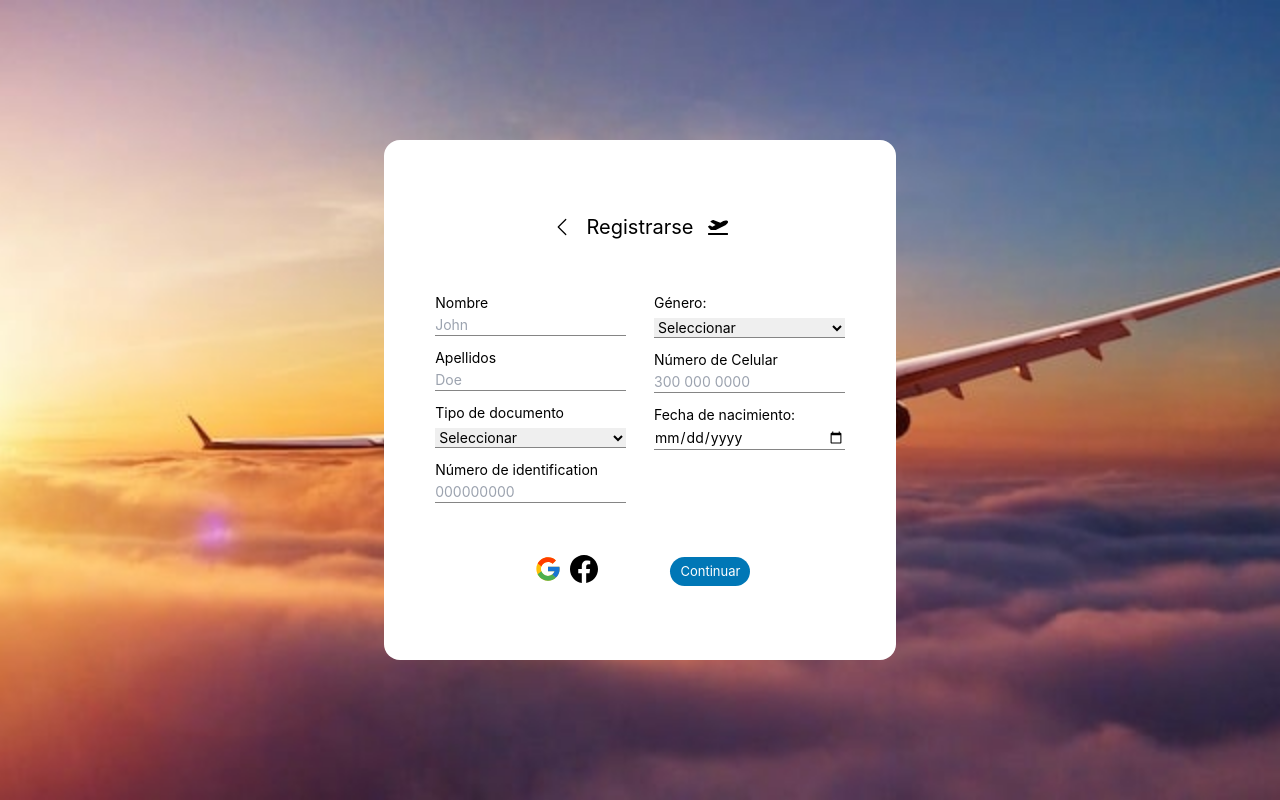
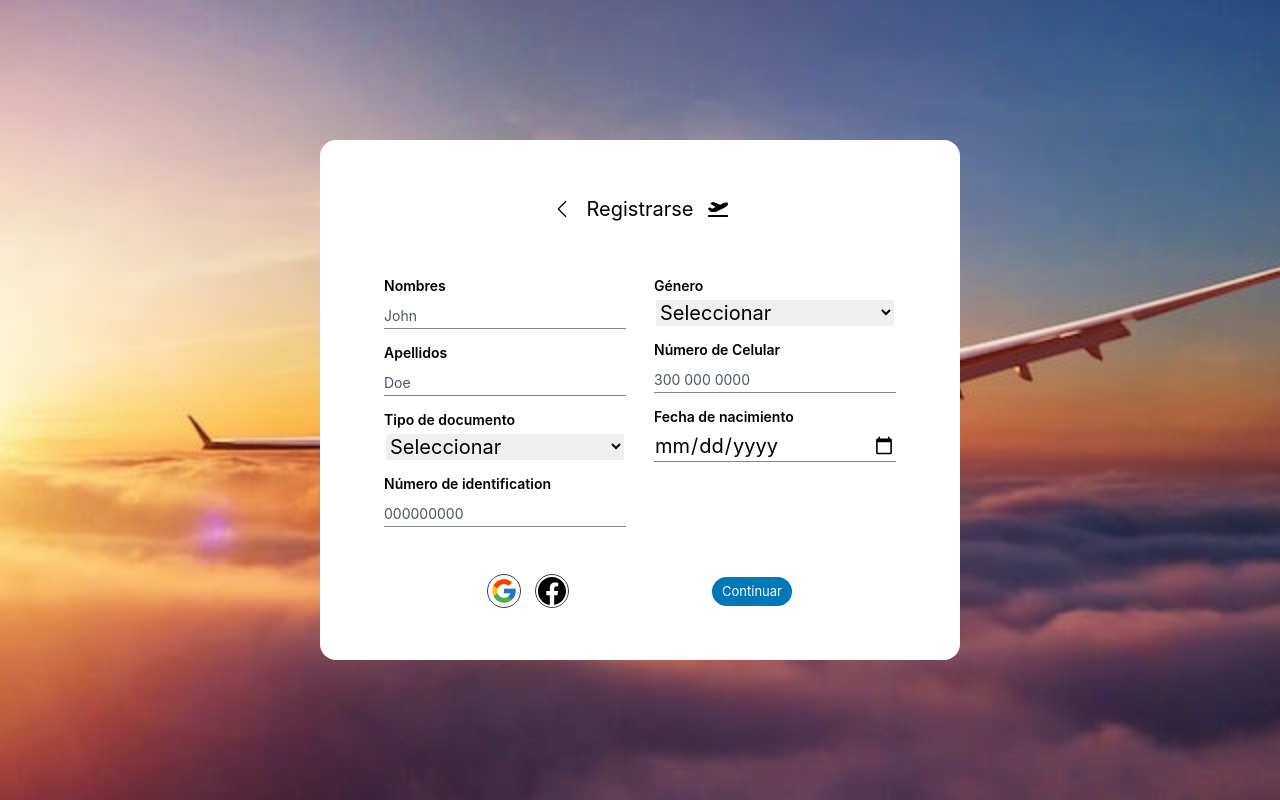
Before and after one commit to manuelRestrep0/frontend-presencial, a Next.js app: page /auth-a/signup in a window 1280 px wide. Built offline with nearby package versions, Linux system fonts and the light colour scheme.

Commit message:
Pagina de registro refactorizada

```diff
--- a/app/auth-a/signup/page.tsx
+++ b/app/auth-a/signup/page.tsx
@@ -10,15 +10,15 @@ import { FcGoogle } from "react-icons/fc";
 import { BsFacebook } from "react-icons/bs";
 
 import { BasicInfo } from '../../../components/UserRegistration/BasicInfo';
-import{ AdditionalInfo} from '../../../components/UserRegistration/AdditionalInfo';
-import {AddressInfo} from '../../../components/UserRegistration/AddressInfo';
-import {SignupInfo} from '../../../components/UserRegistration/SignupInfo';
+import { AdditionalInfo } from '../../../components/UserRegistration/AdditionalInfo';
+import { AddressInfo } from '../../../components/UserRegistration/AddressInfo';
+import { SignupInfo } from '../../../components/UserRegistration/SignupInfo';
 
 
 
 const Form = () => {
 
-    const [isPasswordValid, setValidSignup] = useState(false)
+    const [isPasswordValid, setValidSignup] = useState(true)
 
     const [page, setPage] = useState(0);
     const [windowWidth, setWindowWidth] = useState(0);
@@ -103,40 +103,40 @@ const Form = () => {
 
     const PageDisplay = () => {
 
-        if(windowWidth > 1100) {
+        if (windowWidth > 1100) {
             if (page <= 1) {
                 return (
                     <>
-                        <BasicInfo formData={formData} setFormData={setFormData}/>
-                        <AdditionalInfo formData={formData} setFormData={setFormData}/>
+                        <BasicInfo formData={formData} setFormData={setFormData} />
+                        <AdditionalInfo formData={formData} setFormData={setFormData} />
                     </>
                 )
             } else {
                 return (
                     <>
-                        <AddressInfo formData={formData} setFormData={setFormData}/>
-                        <SignupInfo formData={formData} setFormData={setFormData} isValidSignup={isPasswordValid} setValidSignup={setValidSignup}/>
+                        <AddressInfo formData={formData} setFormData={setFormData} />
+                        <SignupInfo formData={formData} setFormData={setFormData} isValidSignup={isPasswordValid} setValidSignup={setValidSignup} />
                     </>
                 )
             }
         }
 
         if (page === 0) {
-            return <BasicInfo formData={formData} setFormData={setFormData}/>;
+            return <BasicInfo formData={formData} setFormData={setFormData} />;
         } else if (page === 1) {
-            return <AdditionalInfo formData={formData} setFormData={setFormData}/>;
+            return <AdditionalInfo formData={formData} setFormData={setFormData} />;
         } else if (page === 2) {
-            return <AddressInfo formData={formData} setFormData={setFormData}/>;
+            return <AddressInfo formData={formData} setFormData={setFormData} />;
         } else {
-            return <SignupInfo formData={formData} setFormData={setFormData} isValidSignup={isPasswordValid} setValidSignup={setValidSignup}/>;
+            return <SignupInfo formData={formData} setFormData={setFormData} isValidSignup={isPasswordValid} setValidSignup={setValidSignup} />;
         }
     };
 
     function nextPage() {
 
-        if(windowWidth > 1100) {
+        if (windowWidth > 1100) {
             if (page >= 2) {
-                if(validateSignup()) {
+                if (validateSignup()) {
                     console.log(JSON.stringify(formData));
                 }
 
@@ -147,7 +147,7 @@ const Form = () => {
 
         } else {
             if (page === 3) {
-                if(validateSignup()) {
+                if (validateSignup()) {
                     console.log(JSON.stringify(formData));
                 }
             } else {
@@ -199,36 +199,37 @@ const Form = () => {
     }
 
     return (
-        <div className='main-container h-screen bg-cover text-black flex justify-center items-center'>
-            <div className='form-container bg-white flex flex-col min-h-[65%] w-[70%] justify-around items-center rounded-2xl py-5'>
+        <div className='main-container h-screen w-full bg-cover text-black flex justify-center items-center'>
+            <div className='form-container bg-white flex flex-col min-h-[65%] max-h-[90%] w-[70%] xl:w-full justify-between items-center rounded-2xl py-5 gap-4'>
                 <div id='header' className='h-[12%] flex justify-center align-middle'>
                     <button id='header-back-btn' onClick={prevPage} className='flex justify-between items-center w-44'>
-                        <BsChevronLeft/>
+                        <BsChevronLeft />
                         <h2>Registrarse</h2>
-                        <FaPlaneDeparture/>
+                        <FaPlaneDeparture />
                     </button>
                 </div>
-
-                <div id='body' className='bg-white flex justify-center h-[60%] w-[80%] gap-7 text-sm '>
+                <div className='flex flex-col gap-4 w-[80%]'>
+                    <div id='body' className='bg-white flex justify-center h-[60%]  gap-7 text-sm '>
                         {PageDisplay()}
                     </div>
-
                     {passwordAlertDisplay()}
-
-
+                </div>
                 <div id='footer' className='flex justify-evenly h-[12%] w-[70%] items-center'>
-                    <div hidden={windowWidth > 1100 ? (page > 1) : (page !== 0)} id="registration-methods-container">
-                        <button className='registration-method-btn mx-1'>
-                            <FcGoogle className='text-[28px] hover:scale-105'/>
+                    <div className='w-full' hidden={windowWidth > 1100 ? (page > 1) : (page !== 0)} id="registration-methods-container">
+                        <div className='w-full flex justify-center gap-3'>
+                            <button className='registration-method-btn mx-1 outline rounded-full outline-1 outline-offset-2 outline-gray-700'>
+                                <FcGoogle className='text-[28px] hover:scale-105 ' />
                             </button>
 
-                        <button className='registration-method-btn mx-1'>
-                            <BsFacebook className='text-[28px] hover:scale-105'/>
+                            <button className='registration-method-btn mx-1 outline rounded-full outline-1 outline-offset-2 outline-gray-700'>
+                                <BsFacebook className='text-[28px] hover:scale-105' />
                             </button>
                         </div>
+                    </div>
+                    <div className='w-full flex justify-center'>
+                        <button className='nav-btn' onClick={nextPage}>{windowWidth > 1100 ? (page >= 2 ? "Registrarse" : "Continuar") : (page === 3 ? "Registrarse" : "Continuar")}</button>
+                    </div>
 
-
-                    <button className='nav-btn' onClick={nextPage}>{windowWidth > 1100 ? (page >= 2 ? "Registrarse" : "Continuar") : (page === 3 ? "Registrarse" : "Continuar")}</button>
                 </div>
             </div>
         </div>
--- a/components/UserRegistration/AdditionalInfo.tsx
+++ b/components/UserRegistration/AdditionalInfo.tsx
@@ -1,39 +1,46 @@
 import React from 'react';
 
 import { FormData } from './IFormData';
+import { SelectInput } from 'components/components-Auth-a/SelectInput';
+import { InputWLabel } from 'components/components-Auth-a/InputWLabel';
 
 interface AdditionalInfoProps {
-    formData : FormData,
-    setFormData : Function
+    formData: FormData,
+    setFormData: Function
 }
 
-const AdditionalInfo = ({ formData, setFormData } : AdditionalInfoProps) => {
+const genderOptions = [
+    { label: 'Hombre', value: 'male' },
+    { label: 'Mujer', value: 'female' },
+    { label: 'Otro', value: 'other' },
+]
+
+const AdditionalInfo = ({ formData, setFormData }: AdditionalInfoProps) => {
     return (
-        <div className='form-fields-container'>
-            <div>
-                <label htmlFor="gender-dropdown">Género: </label>
-                <select name="gender-dropdown" id="gender-dropdown" onChange={(e) => setFormData({...formData, gender: e.target.value})
-                }>
-                    <option selected={formData.gender === ""} value="">Seleccionar</option>
-                    <option selected={formData.gender === "male"} value="male">Hombre</option>
-                    <option selected={formData.gender === "female"} value="female">Mujer</option>
-                    <option selected={formData.gender === "other"} value="other">Otro</option>
-                </select>
-            </div>
+        <div className='form-fields-container gap-4 w-full'>
+            <SelectInput
+                label='Género'
+                onChange={(e) => setFormData({ ...formData, gender: e.target.value })}
+                selectedValue={formData.gender}
+                options={genderOptions}
+            />
+            <InputWLabel
+                id='phone-number-input'
+                label='Número de Celular'
+                onChange={(e) => setFormData({ ...formData, phoneNumber: e.target.value })}
+                placeholder='300 000 0000'
+                type='number'
+                value={formData.phoneNumber}
 
-            <div>
-                <label htmlFor="phone-number-input">Número de Celular</label>
-                <input placeholder='300 000 0000' value={formData.phoneNumber} type="number" name="phone-number-input" id="phone-number-input"
-                onChange={(e) => setFormData({...formData, phoneNumber: e.target.value})
-                }/>
-            </div>
-
-            <div>
-                <label htmlFor="birthday">Fecha de nacimiento:</label>
-                <input defaultValue={formData.birthday} type="date" id="birthday" name="birthday"
-                onChange={(e) => setFormData({...formData, birthday: e.target.value})
-                }/>
-            </div>
+            />
+            <InputWLabel
+                id='birthday'
+                label='Fecha de nacimiento'
+                onChange={(e) => setFormData({ ...formData, birthday: e.target.value })}
+                placeholder=''
+                type='date'
+                value={formData.birthday}
+            />
         </div>
     );
 }
--- a/components/UserRegistration/AddressInfo.tsx
+++ b/components/UserRegistration/AddressInfo.tsx
@@ -1,43 +1,49 @@
 import React from 'react';
 
 import { FormData } from './IFormData';
+import { InputWLabel } from 'components/components-Auth-a/InputWLabel';
 
 interface AddressInfoProps {
-    formData : FormData,
-    setFormData : Function
+    formData: FormData,
+    setFormData: Function
 }
 
 
-const AddressInfo = ({ formData, setFormData } : AddressInfoProps) => {
+const AddressInfo = ({ formData, setFormData }: AddressInfoProps) => {
     return (
-        <div className='form-fields-container'>
-            <div >
-                <label htmlFor="country-input">País</label>
-                <input placeholder='Colombia' value={formData.country} type="text" name="country-input" id="country-input"
-                onChange={(e) => setFormData({...formData, country: e.target.value})
-                }/>
-            </div>
-
-            <div>
-                <label htmlFor="region-input">Departamento</label>
-                <input placeholder='Antioquia' value={formData.region} type="text" name="region-input" id="region-input"
-                onChange={(e) => setFormData({...formData, region: e.target.value})
-                }/>
-            </div>
-
-            <div>
-                <label htmlFor="city-input">Ciudad</label>
-                <input placeholder='Medellín' value={formData.city} type="text" name="city-input" id="city-input"
-                onChange={(e) => setFormData({...formData, city: e.target.value})
-                }/>
-            </div>
-
-            <div>
-                <label htmlFor="address-input">Dirección</label>
-                <input placeholder='Calle 00 #00-00' value={formData.address} type="text" name="address-input" id="address-input"
-                onChange={(e) => setFormData({...formData, address: e.target.value})
-            }/>
-            </div>
+        <div className='form-fields-container gap-4 w-full'>
+            <InputWLabel
+                id="country-input"
+                label='País'
+                onChange={(e) => setFormData({ ...formData, country: e.target.value })}
+                placeholder='Colombia'
+                value={formData.country}
+                type="text"
+            />
+            <InputWLabel
+                id="region-input"
+                label='Departamento'
+                onChange={(e) => setFormData({ ...formData, region: e.target.value })}
+                placeholder='Antioquia'
+                type="text"
+                value={formData.region}
+            />
+            <InputWLabel
+                id="city-input"
+                label='Ciudad'
+                onChange={(e) => setFormData({ ...formData, city: e.target.value })}
+                placeholder='Medellín'
+                type="text"
+                value={formData.city}
+            />
+            <InputWLabel
+                id="address-input"
+                label='Dirección'
+                onChange={(e) => setFormData({ ...formData, address: e.target.value })}
+                placeholder='Calle 00 #00-00'
+                type="text"
+                value={formData.address}
+            />
         </div>
     );
 }
--- a/components/UserRegistration/BasicInfo.tsx
+++ b/components/UserRegistration/BasicInfo.tsx
@@ -1,50 +1,54 @@
 import React from 'react';
 
 import { FormData } from './IFormData';
+import { InputWLabel } from 'components/components-Auth-a/InputWLabel';
+import { SelectInput } from 'components/components-Auth-a/SelectInput';
 
 interface BasicInfoProps {
-    formData : FormData,
-    setFormData : Function
+    formData: FormData,
+    setFormData: Function
 }
 
-const BasicInfo = ( { formData, setFormData } : BasicInfoProps) => {
+const idTypeOptions = [
+    { label: 'Cédula de Ciudadanía', value: 'CC' },
+    { label: 'Cédula de Extranjería', value: 'CE' },
+    { label: 'Tarjeta de Identidad', value: 'TI' },
+    { label: 'Pasaporte', value: 'PAS' },
+]
 
-
+const BasicInfo = ({ formData, setFormData }: BasicInfoProps) => {
     return (
-        <div className='form-fields-container'>
-
-            <div>
-                <label htmlFor="first-name-input">Nombre</label>
-                <input placeholder='John' value={formData.firstName} type="text" name="first-name-input" id="first-name-input"
-                onChange={(e) => setFormData({...formData, firstName: e.target.value})
-                }/>
-            </div>
-
-            <div>
-                <label htmlFor="last-name-input">Apellidos</label>
-                <input placeholder='Doe' value={formData.lastName} type="text" name="last-name-input" id="last-name-input"
-                onChange={(e) => setFormData({...formData, lastName: e.target.value})
-                }/>
-            </div>
-
-            <div>
-                <label htmlFor="id-type-dropdown">Tipo de documento</label>
-                <select name="id-type-dropdown" id="id-type-dropdown"onChange={(e) => setFormData({...formData, idType: e.target.value})
-                }>
-                    <option selected={formData.idType === ""} value="">Seleccionar</option>
-                    <option selected={formData.idType === "CC"} value="CC">Cédula de ciudadanía</option>
-                    <option selected={formData.idType === "CE"} value="CE">Cédula de Extranjería</option>
-                    <option selected={formData.idType === "TI"} value="TI">Tarjeta de Identidad</option>
-                    <option selected={formData.idType === "PAS"} value="PAS">Pasaporte</option>
-                </select>
-            </div>
-
-            <div>
-                <label htmlFor="identification-input">Número de identification</label>
-                <input value={formData.idNumber} type="number" name="identification-input" id="identification-input" placeholder="000000000"
-                onChange={(e) => setFormData({...formData, idNumber: e.target.value})
-                }/>
-            </div>
+        <div className='form-fields-container gap-4 w-full'>
+            <InputWLabel
+                label='Nombres'
+                id='first-name-input'
+                placeholder='John'
+                type='txt'
+                value={formData.firstName}
+                onChange={(e) => setFormData({ ...formData, firstName: e.target.value })}
+            />
+            <InputWLabel
+                label='Apellidos'
+                id='last-name-input'
+                placeholder='Doe'
+                type='text'
+                value={formData.lastName}
+                onChange={(e) => setFormData({ ...formData, lastName: e.target.value })}
+            />
+            <SelectInput
+                label='Tipo de documento'
+                onChange={(e) => setFormData({ ...formData, idType: e.target.value })}
+                selectedValue={formData.idType}
+                options={idTypeOptions}
+            />
+            <InputWLabel
+                label='Número de identification'
+                id='identification-input'
+                placeholder='000000000'
+                type='number'
+                value={formData.idNumber}
+                onChange={(e) => setFormData({ ...formData, idNumber: e.target.value })}
+            />
         </div>
     );
 }
--- a/components/UserRegistration/SignupInfo.tsx
+++ b/components/UserRegistration/SignupInfo.tsx
@@ -2,17 +2,18 @@ import React from 'react';
 
 import { FormData } from './IFormData';
 import { isValid } from 'zod';
+import { InputWLabel } from 'components/components-Auth-a/InputWLabel';
 
 interface SignupInfoProps {
-    formData : FormData,
-    setFormData : Function
-    setValidSignup : Function,
-    isValidSignup : boolean
+    formData: FormData,
+    setFormData: Function
+    setValidSignup: Function,
+    isValidSignup: boolean
 }
 
-const SignupInfo = ({ formData, setFormData, setValidSignup, isValidSignup } : SignupInfoProps) => {
+const SignupInfo = ({ formData, setFormData, setValidSignup, isValidSignup }: SignupInfoProps) => {
 
-    const checkPassword = (password : string) => {
+    const checkPassword = (password: string) => {
 
         const requiredLength = 8;
         const hasSpecialCharacter = /[!@#$%^&*(),.?":{}|<>+-]/.test(password);
@@ -30,39 +31,41 @@ const SignupInfo = ({ formData, setFormData, setValidSignup, isValidSignup } : S
     }
 
     return (
-        <div className='form-fields-container'>
-
-            <div>
-                <label htmlFor="email-input">Email</label>
-                <input placeholder='john@gmail.com' value={formData.email} type="email" name="email-input" id="email-input"
-                onChange={(e) => setFormData({...formData, email: e.target.value})
-                }/>
-            </div>
-
-            <div>
-                <label htmlFor="username-input">Nombre de Usuario</label>
-                <input placeholder='' value={formData.username} type="text" name="username-input" id="username-input"
-                onChange={(e) => setFormData({...formData, username: e.target.value})
-                }/>
-            </div>
-
-            <div>
-                <label htmlFor="password-input">Contraseña</label>
-                <input placeholder='' value={formData.password} type="password" name="password-input" id="password-input"
+        <div className='form-fields-container gap-4 w-full'>
+            <InputWLabel
+                id="email-input"
+                label='Email'
+                onChange={(e) => setFormData({ ...formData, email: e.target.value })}
+                placeholder='john@gmail.com'
+                type="email"
+                value={formData.email}
+            />
+            <InputWLabel
+                id="username-input"
+                label='Nombre de Usuario'
+                onChange={(e) => setFormData({ ...formData, username: e.target.value })}
+                type="text"
+                value={formData.username}
+            />
+            <InputWLabel
+                id="password-input"
+                label='Constraseña'
                 onChange={
                     (e) => {
-                        setFormData({...formData, password: e.target.value})
+                        setFormData({ ...formData, password: e.target.value })
                         setValidSignup(checkPassword(e.target.value))
                     }
-                }/>
-            </div>
-
-            <div>
-                <label htmlFor="confirm-password-input">Confirmar contraseña</label>
-                <input placeholder='' value={formData.confirmPassword} type="password" name="confirm-password-input" id="confirm-password-input"
-                onChange={(e) => setFormData({...formData, confirmPassword: e.target.value})
-                }/>
-            </div>
+                }
+                type="password"
+                value={formData.password}
+            />
+            <InputWLabel
+                id="confirm-password-input"
+            label='Confirmar contraseña'
+            onChange={(e) => setFormData({ ...formData, confirmPassword: e.target.value })}
+            type="password"
+            value={formData.confirmPassword}
+            />
         </div>
     );
 }
--- /dev/null
+++ b/components/components-Auth-a/InputField.tsx
@@ -0,0 +1,26 @@
+type InputFieldProps = {
+    type: string,
+    value: string,
+    onChange: React.ChangeEventHandler<HTMLInputElement> | undefined,
+    placeholder:string,
+    id:string,
+}
+
+const InputField = ({ type, value, onChange,placeholder,id }: InputFieldProps) => {
+    return (
+        <div>
+            <input
+                type={type}
+                value={value}
+                onChange={onChange}
+                required
+                placeholder={placeholder}
+                id={id}
+                name={id}
+                className="border-b border-gray-600 text-xl placeholder:text-sm  w-full placeholder-gray-600 outline-none"
+            />
+        </div>
+    )
+}
+
+export { InputField }
--- /dev/null
+++ b/components/components-Auth-a/InputWLabel.tsx
@@ -0,0 +1,29 @@
+import { InputField } from "./InputField"
+
+type InputWLabelProps = {
+    type: string,
+    value: string,
+    onChange: React.ChangeEventHandler<HTMLInputElement> | undefined,
+    placeholder?: string,
+    id: string,
+    label: string
+}
+
+const InputWLabel = ({ type, value, onChange, placeholder, id, label }: InputWLabelProps) => {
+    return (
+        <div>
+            <label className="text-base font-semibold">
+                {label}
+            </label>
+            <InputField
+                type={type}
+                value={value}
+                onChange={onChange}
+                placeholder={placeholder ?? ''}
+                id={id}
+            />
+        </div>
+    )
+}
+
+export { InputWLabel }
--- /dev/null
+++ b/components/components-Auth-a/SelectInput.tsx
@@ -0,0 +1,32 @@
+import React from 'react'
+
+type SelectInputProps = {
+    onChange: React.ChangeEventHandler<HTMLSelectElement> | undefined,
+    selectedValue: string,
+    options: { value: string, label: string }[],
+    label: string
+}
+
+const SelectInput = ({ onChange, selectedValue, options, label }: SelectInputProps) => {
+    return (
+        <div>
+            <label className="text-base font-semibold">
+                {label}
+            </label>
+            <select
+                className='w-full text-xl border-l-2 border-t-2 border-r-2 border-white  outline-none'
+                name="id-type-dropdown" id="id-type-dropdown" onChange={onChange}>
+                <option selected={selectedValue === ""} defaultValue="">Seleccionar</option>
+                {options.map((element) => {
+                    return (
+                        <option key={element.value} selected={element.value == selectedValue}
+                            value={element.value}>{element.label}
+                        </option>
+                    )
+                })}
+            </select>
+        </div>
+    )
+}
+
+export { SelectInput }
--- a/styles/UserRegistration/UserRegistration.css
+++ b/styles/UserRegistration/UserRegistration.css
@@ -23,9 +23,9 @@
 }
 
 
-.form-fields-container div select {
+/* .form-fields-container div select {
   border-bottom: 1px solid #858585;
-}
+} */
 
 .form-fields-container label {
   align-self: baseline;
@@ -45,25 +45,25 @@
 
 }
 
-input::-webkit-outer-spin-button,
+/* input::-webkit-outer-spin-button,
 input::-webkit-inner-spin-button {
   -webkit-appearance: none;
   margin: 0;
-}
+} */
 
 /* Firefox */
 input[type=number] {
   -moz-appearance: textfield;
 }
 
-.form-fields-container select {
+/* .form-fields-container select {
   margin-top: 2px;
   width: 100%;
   margin-top: 5px;
   border: none;
   border-bottom: 1px solid #858585;
   font-family: 'Inter', sans-serif;
-}
+} */
 
 ul {
   list-style-type: disc; /* or use other values like circle, square, etc. */
@@ -88,13 +88,10 @@ ul {
 }
 
 @media (min-width: 1100px) {
-
   .form-container{
     justify-content: center;
     align-items: center;
-    max-width: 40%;
+    max-width: 50%;
     justify-content: space-evenly;
   }
-
-
 }
```
Lines whose indentation alone changed are shown as unchanged.
